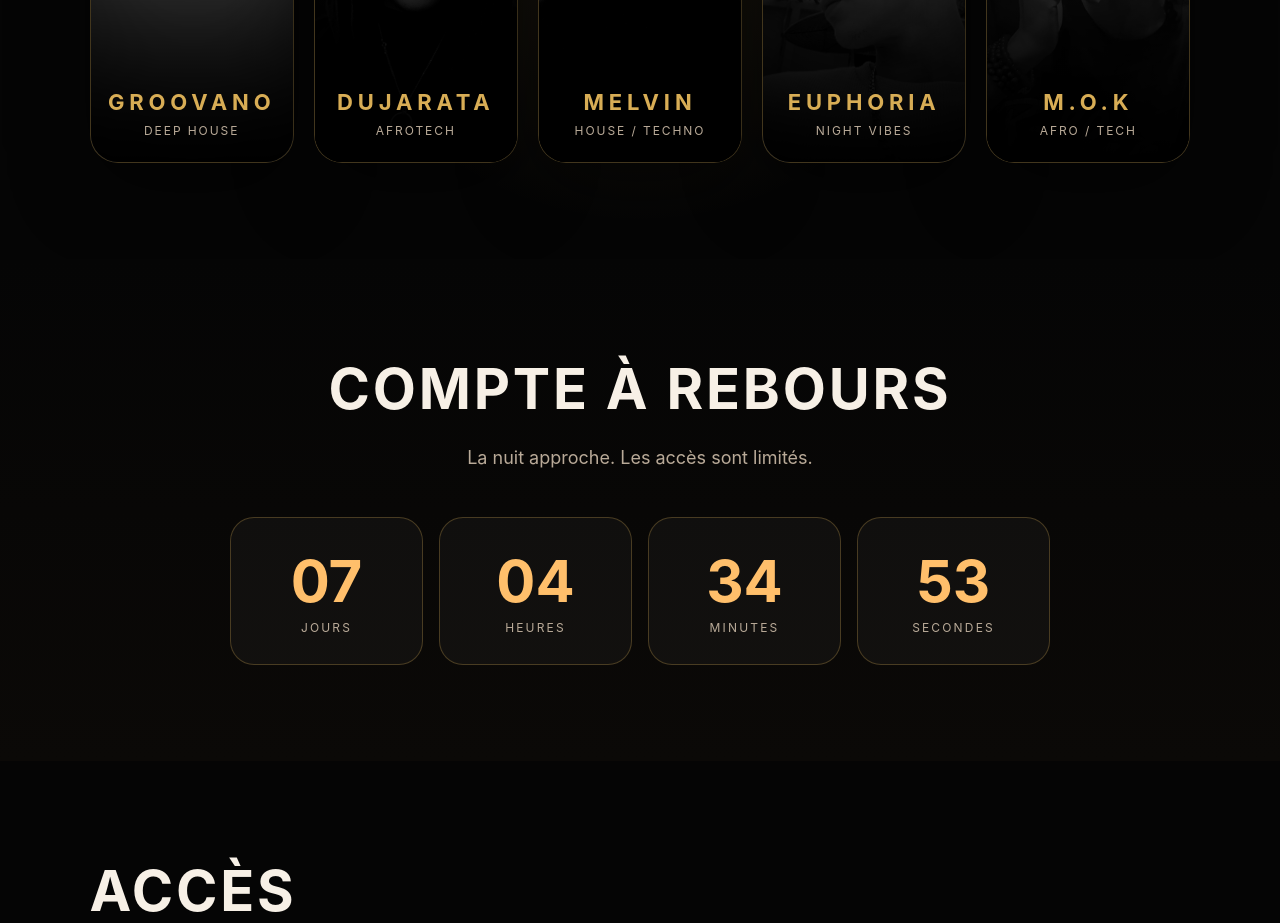
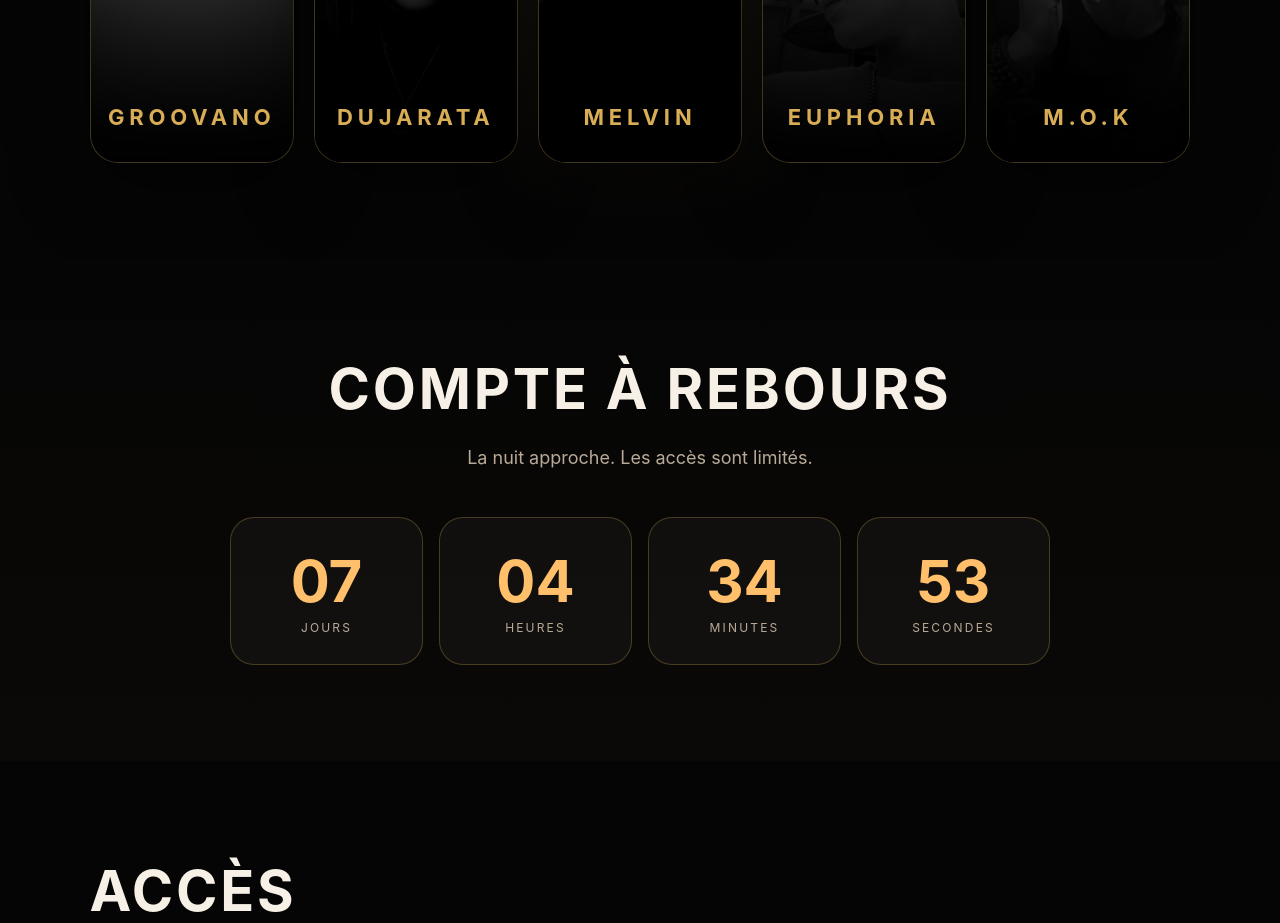
Before and after one commit to ninouuchahyd-web/layla-nights-backend, a website: page index.html in a window 1280 px wide. Shown: the part 1820-2743 px from the top of the page. Drawn offline with Linux system fonts and the light colour scheme; no server answers; grey boxes are pictures that could not be loaded.

Commit message:
Update index.html

```diff
--- a/index.html
+++ b/index.html
@@ -590,7 +590,7 @@
       <img src="GROOVANO.png" alt="Groovano">
       <div class="dj-info">
         <h3>Groovano</h3>
-        <p>Deep House</p>
+
       </div>
     </div>
 
@@ -598,7 +598,7 @@
       <img src="DUJARATA.jpeg" alt="Dujarata">
       <div class="dj-info">
         <h3>Dujarata</h3>
-        <p>Afrotech</p>
+
       </div>
     </div>
 
@@ -606,7 +606,7 @@
       <img src="MELVIN.jpeg" alt="Melvin">
       <div class="dj-info">
         <h3>Melvin</h3>
-        <p>House / Techno</p>
+
       </div>
     </div>
 
@@ -614,7 +614,7 @@
       <img src="EUPHORIA.jpeg" alt="Euphoria">
       <div class="dj-info">
         <h3>Euphoria</h3>
-        <p>Night Vibes</p>
+
       </div>
     </div>
 
@@ -622,7 +622,7 @@
       <img src="MOK.jpeg" alt="M.O.K">
       <div class="dj-info">
         <h3>M.O.K</h3>
-        <p>Afro / Tech</p>
+
       </div>
     </div>
 
```
